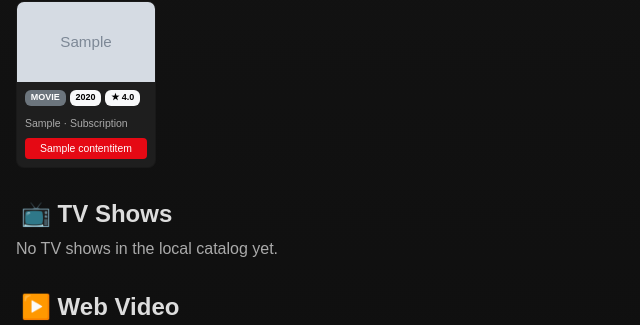
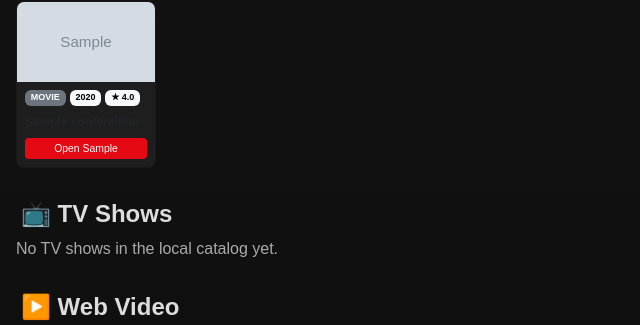
Before and after one commit to drakeg/aitv, a Django app: page / in a window 1280 px wide. Shown: the part 375-700 px from the top of the page, without its empty margins (0-640 px from the left). Run offline with Django 5.2, Linux system fonts and the light colour scheme; tables that the repository leaves empty hold one stand-in row (values such as "Sample post"); grey boxes marked "Sample" are stand-in pictures.

Commit message:
Use direct provider watch actions on cards

```diff
--- a/templates/partials/card.html
+++ b/templates/partials/card.html
@@ -13,15 +13,27 @@
             {% if item.rating %}<span class="badge text-bg-light">★ {{ item.rating }}</span>{% endif %}
         </div>
 
+        <strong class="content-title">
+            {% if item.title %}{{ item.title|truncatechars:28 }}{% else %}{{ item.name|default:'Untitled'|truncatechars:28 }}{% endif %}
+        </strong>
+
         {% if not item.is_external %}
             {% for availability in item.availabilities.all %}
-                <div class="small text-muted mt-1">{{ availability.provider }} · {{ availability.get_access_type_display }}</div>
+                <a href="{{ availability.url }}" target="_blank" rel="noopener noreferrer" class="btn btn-sm btn-primary w-100 mt-1">
+                    {{ availability.action_label }}
+                </a>
+            {% empty %}
+                {% if item.source_type == 'tmdb' %}
+                    <div class="small text-muted mt-1">No direct watch source yet.</div>
+                    <a href="{{ item.url }}" target="_blank" rel="noopener noreferrer" class="btn btn-sm btn-outline-secondary w-100 mt-1">TMDB details</a>
+                {% else %}
+                    <a href="{{ item.url }}" target="_blank" rel="noopener noreferrer" class="btn btn-sm btn-primary w-100 mt-1">Open title</a>
+                {% endif %}
             {% endfor %}
+        {% else %}
+            <div class="small text-muted mt-1">Discovery metadata</div>
+            <a href="{{ item.url }}" target="_blank" rel="noopener noreferrer" class="btn btn-sm btn-outline-secondary w-100 mt-1">TMDB details</a>
         {% endif %}
-
-        <a href="{{ item.url }}" target="_blank" rel="noopener noreferrer" class="btn btn-sm btn-primary w-100 mt-1" title="Open source">
-            {% if item.title %}{{ item.title|truncatechars:28 }}{% else %}{{ item.name|default:'Untitled'|truncatechars:28 }}{% endif %}
-        </a>
 
         {% if user.is_authenticated %}
             {% if item.is_external %}
```
